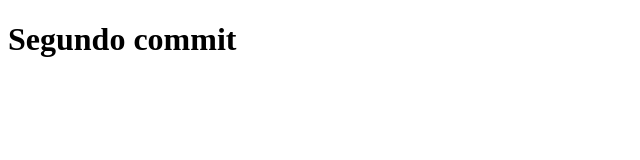
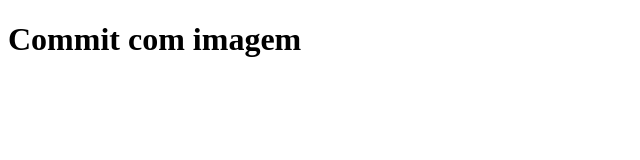
Before and after one commit to JoaoMeirinho/github, a plain HTML site: page index.html in a window 1280 px wide. Shown: the whole page, without its empty margins (0-640 px from the left). Drawn offline with Linux system fonts and the light colour scheme.

```diff
--- a/index.html
+++ b/index.html
@@ -6,6 +6,6 @@
     <title>Document</title>
 </head>
 <body>
-    <h1> Segundo commit </h1>
+    <h1> Commit com imagem </h1>
 </body>
 </html>
```
Also changed, not shown: images/Shaun2Bo2Bcarneiro2Bfilme.jpg (added).
